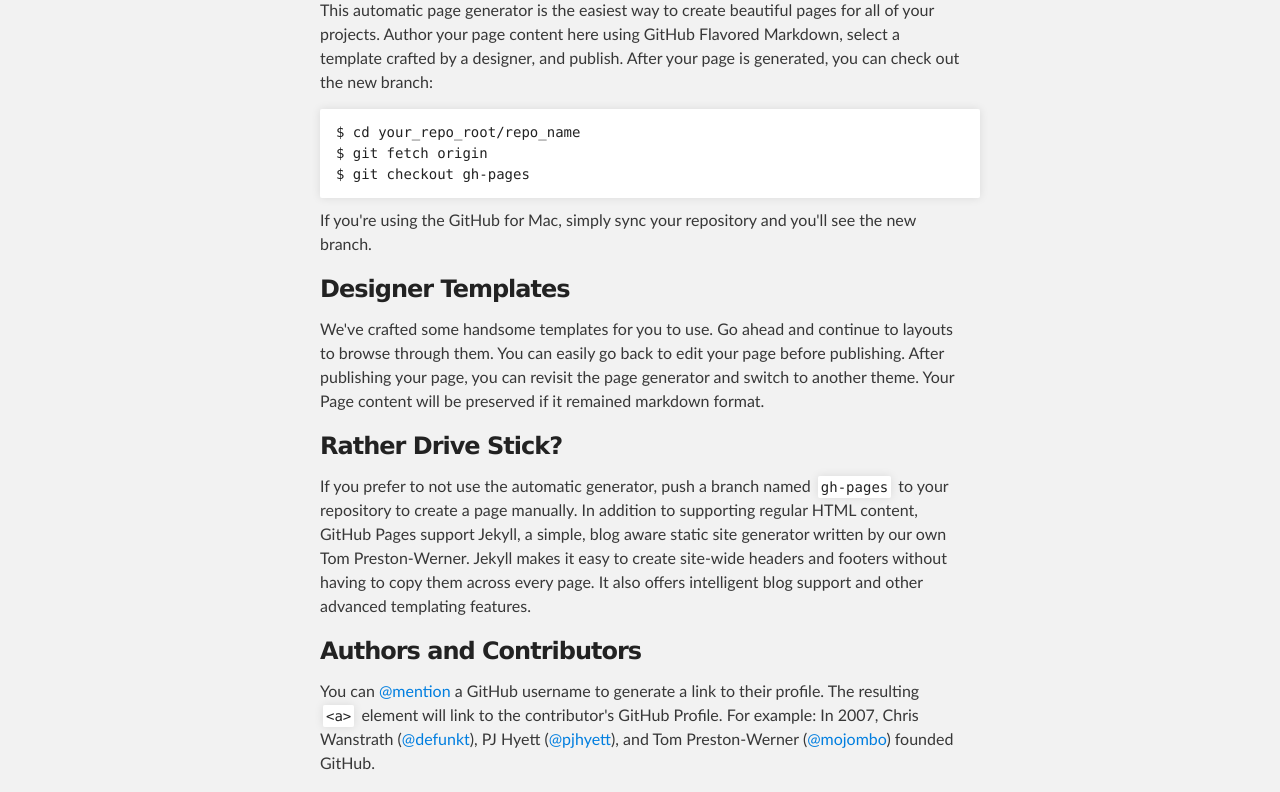
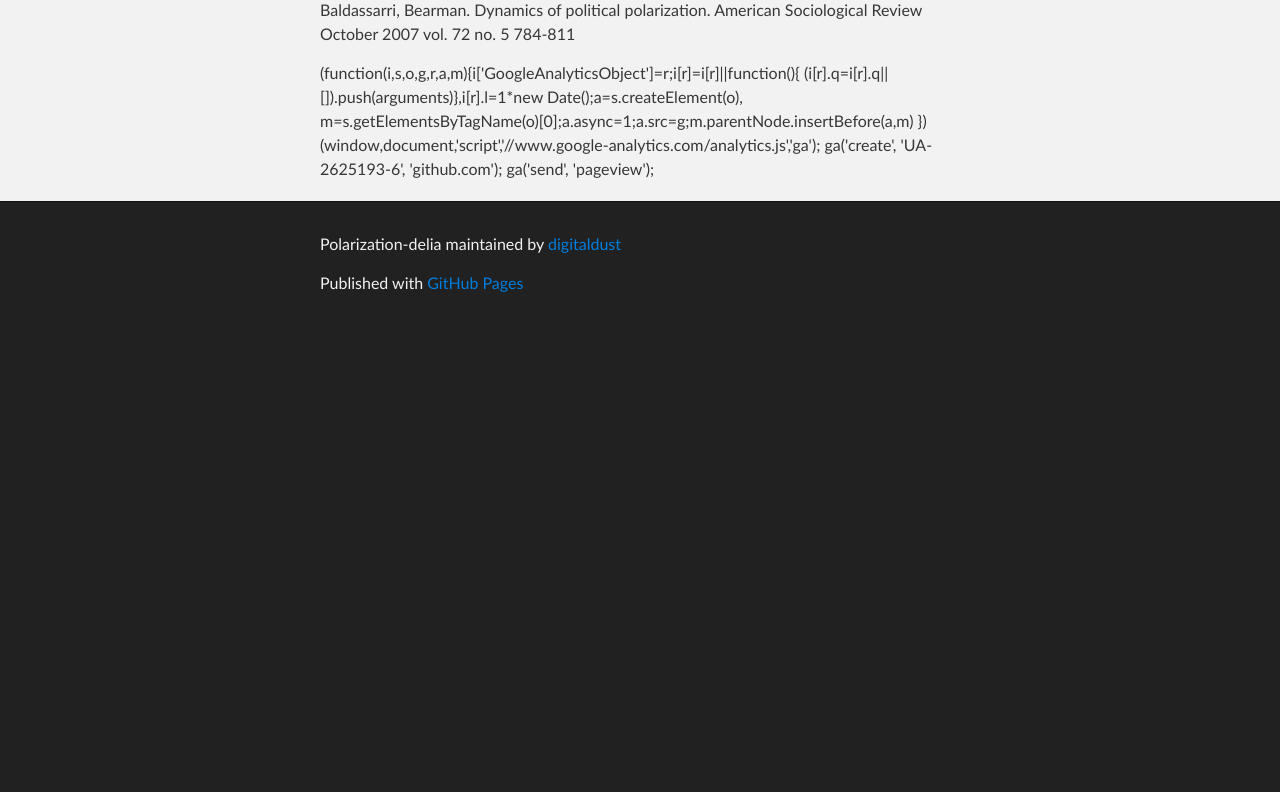
Before and after one commit to digitaldust/polarization-delia, a plain HTML site: page index.html in a window 1280 px wide. Shown: the part 380-1172 px from the top of the page. After the commit the page ends 800 px from the top, so only its background shows below. Drawn offline with Linux system fonts and the light colour scheme.

Commit message:
Create gh-pages branch via GitHub

```diff
--- a/index.html
+++ b/index.html
@@ -31,32 +31,22 @@
     <!-- MAIN CONTENT -->
     <div id="main_content_wrap" class="outer">
       <section id="main_content" class="inner">
-        <h3>Welcome to GitHub Pages.</h3>
+        <h3>polarization-delia</h3>
 
-<p>This automatic page generator is the easiest way to create beautiful pages for all of your projects. Author your page content here using GitHub Flavored Markdown, select a template crafted by a designer, and publish. After your page is generated, you can check out the new branch:</p>
+<h1></h1>
 
-<pre><code>$ cd your_repo_root/repo_name
-$ git fetch origin
-$ git checkout gh-pages
-</code></pre>
+<p>Baldassarri, Bearman. Dynamics of political polarization. American Sociological Review October 2007 vol. 72 no. 5 784-811</p>
 
-<p>If you're using the GitHub for Mac, simply sync your repository and you'll see the new branch.</p>
 
-<h3>Designer Templates</h3>
+  (function(i,s,o,g,r,a,m){i['GoogleAnalyticsObject']=r;i[r]=i[r]||function(){
+  (i[r].q=i[r].q||[]).push(arguments)},i[r].l=1*new Date();a=s.createElement(o),
+  m=s.getElementsByTagName(o)[0];a.async=1;a.src=g;m.parentNode.insertBefore(a,m)
+  })(window,document,'script','//www.google-analytics.com/analytics.js','ga');
 
-<p>We've crafted some handsome templates for you to use. Go ahead and continue to layouts to browse through them. You can easily go back to edit your page before publishing. After publishing your page, you can revisit the page generator and switch to another theme. Your Page content will be preserved if it remained markdown format.</p>
+  ga('create', 'UA-2625193-6', 'github.com');
+  ga('send', 'pageview');
 
-<h3>Rather Drive Stick?</h3>
 
-<p>If you prefer to not use the automatic generator, push a branch named <code>gh-pages</code> to your repository to create a page manually. In addition to supporting regular HTML content, GitHub Pages support Jekyll, a simple, blog aware static site generator written by our own Tom Preston-Werner. Jekyll makes it easy to create site-wide headers and footers without having to copy them across every page. It also offers intelligent blog support and other advanced templating features.</p>
-
-<h3>Authors and Contributors</h3>
-
-<p>You can <a href="https://github.com/blog/821" class="user-mention">@mention</a> a GitHub username to generate a link to their profile. The resulting <code>&lt;a&gt;</code> element will link to the contributor's GitHub Profile. For example: In 2007, Chris Wanstrath (<a href="https://github.com/defunkt" class="user-mention">@defunkt</a>), PJ Hyett (<a href="https://github.com/pjhyett" class="user-mention">@pjhyett</a>), and Tom Preston-Werner (<a href="https://github.com/mojombo" class="user-mention">@mojombo</a>) founded GitHub.</p>
-
-<h3>Support or Contact</h3>
-
-<p>Having trouble with Pages? Check out the documentation at <a href="http://help.github.com/pages">http://help.github.com/pages</a> or contact <a href="mailto:support@github.com">support@github.com</a> and we’ll help you sort it out.</p>
       </section>
     </div>
 
```
Also changed, not shown: params.json (+1 -1 lines).
